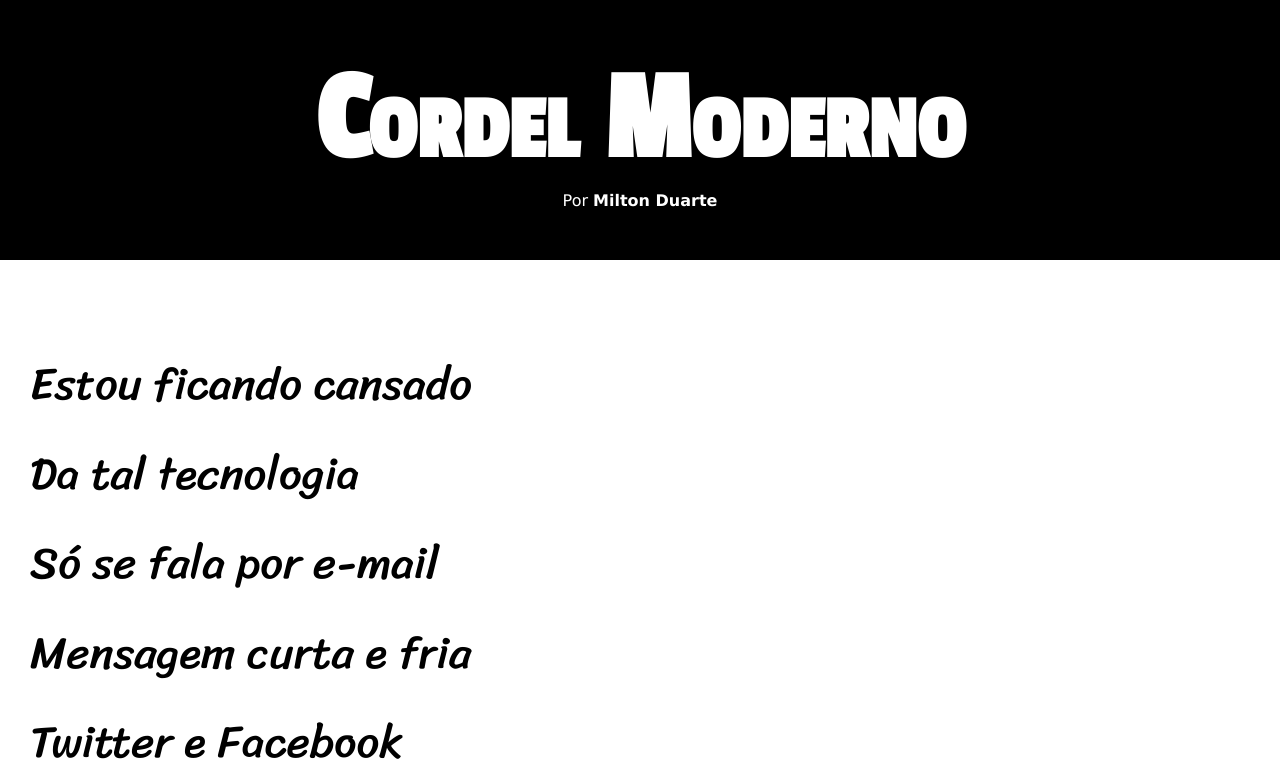
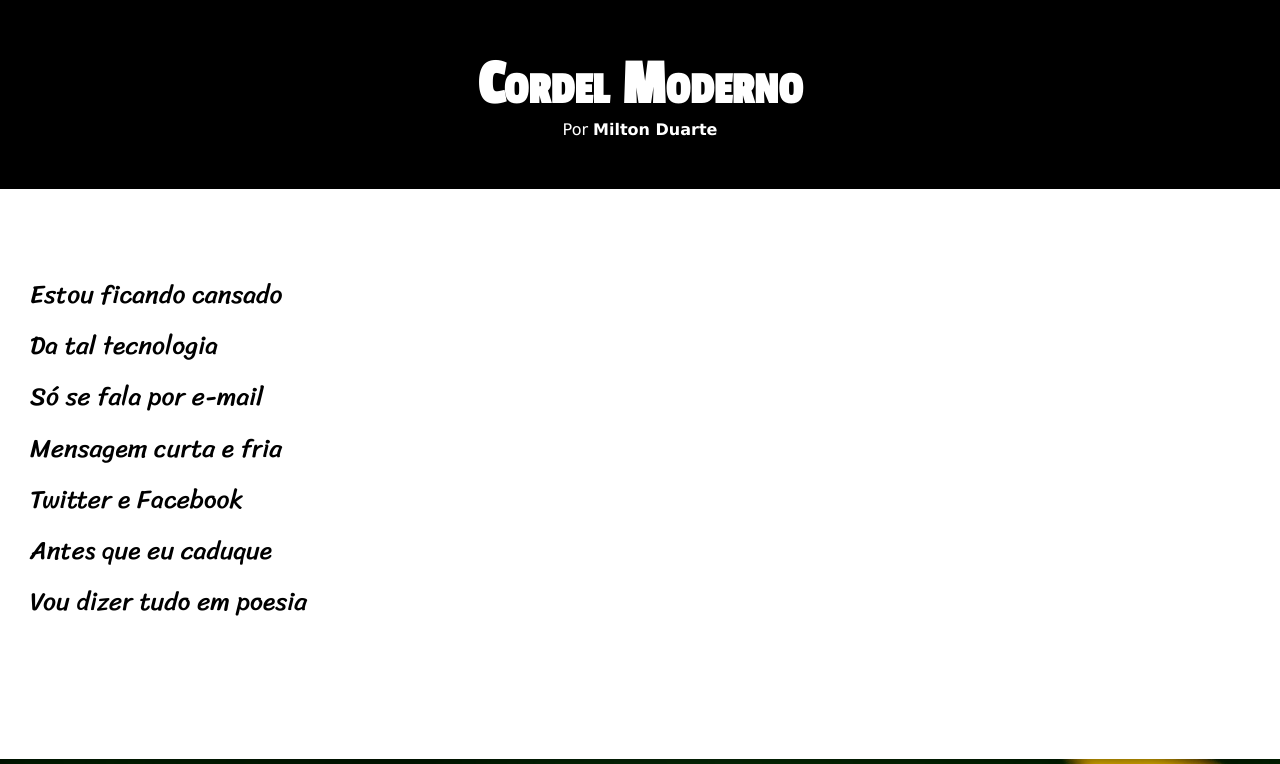
Before and after one commit to misaelborges/projeto-cordel, a plain HTML site: page index.html in a window 1280 px wide. Shown: the top 764 px of the page. Drawn offline with Linux system fonts and the light colour scheme.

Commit message:
Update style.css

```diff
--- a/estilo/style.css
+++ b/estilo/style.css
@@ -31,7 +31,7 @@ header > h1 {
     padding-top: 50px;
     font-variant: small-caps;
     font-family: var(--fonte2);
-    font-size: 10vw;
+    font-size: 5vw;
 }
 
 header > p {
@@ -54,7 +54,7 @@ section {
     line-height: 2em;
     padding-left: 30px;
     font-family: var(--fonte3);
-    font-size: 3.5vw;
+    font-size: 2vw;
 }
 
 section > p {
```
